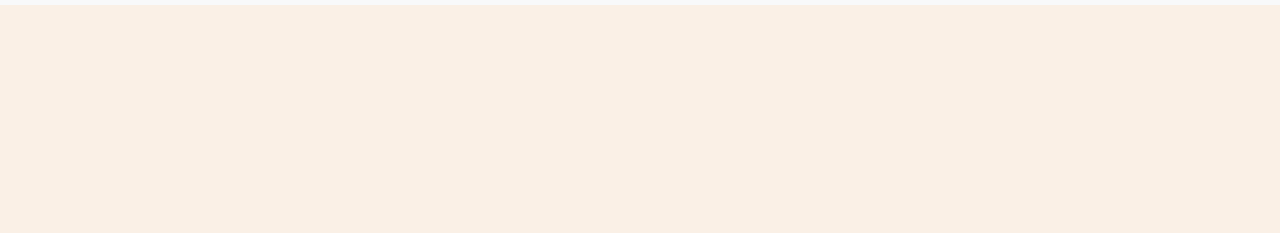
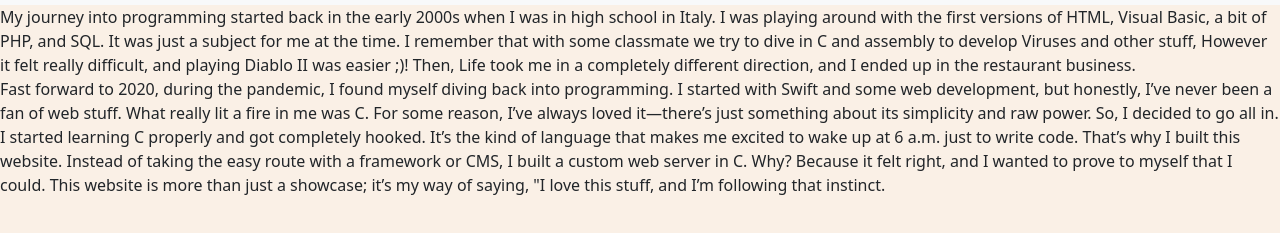
Before and after one commit to LorenzoPiombini/website-in-C, a plain HTML site: page about.html in a window 1280 px wide. Shown: the part 51-284 px from the top of the page. Drawn offline with nearby package versions, Linux system fonts and the light colour scheme.

Commit message:
about added

```diff
--- a/about.html
+++ b/about.html
@@ -39,6 +39,12 @@
             </div>
         </div>
     </nav>
+    <p>My journey into programming started back in the early 2000s when I was in high school in Italy. I was playing around with the first versions of HTML, Visual Basic, a bit of PHP, and SQL. It was just a subject for me at the time.
+    I remember that with some classmate we try to dive in C and assembly to develop Viruses and other stuff, However it felt really difficult, and playing Diablo II was easier ;)!
+    Then, Life took me in a completely different direction, and I ended up in the restaurant business.<br>
+Fast forward to 2020, during the pandemic, I found myself diving back into programming. I started with Swift and some web development, but honestly, I’ve never been a fan of web stuff. What really lit a fire in me was C. For some reason, I’ve always loved it—there’s just something about its simplicity and raw power.
+So, I decided to go all in. I started learning C properly and got completely hooked. It’s the kind of language that makes me excited to wake up at 6 a.m. just to write code. That’s why I built this website. Instead of taking the easy route with a framework or CMS, I built a custom web server in C. Why? Because it felt right, and I wanted to prove to myself that I could.
+This website is more than just a showcase; it’s my way of saying, "I love this stuff, and I’m following that instinct.</p>
     <script src="https://cdn.jsdelivr.net/npm/bootstrap@5.3.3/dist/js/bootstrap.bundle.min.js"
         integrity="sha384-YvpcrYf0tY3lHB60NNkmXc5s9fDVZLESaAA55NDzOxhy9GkcIdslK1eN7N6jIeHz" crossorigin="anonymous">
     </script>
```
